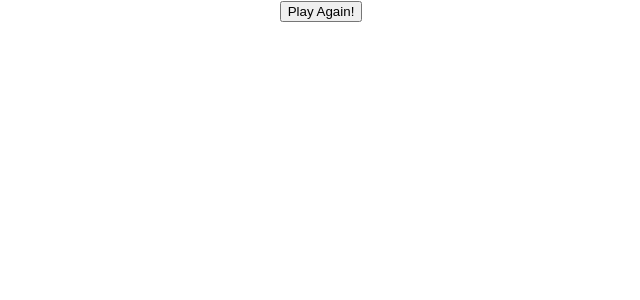
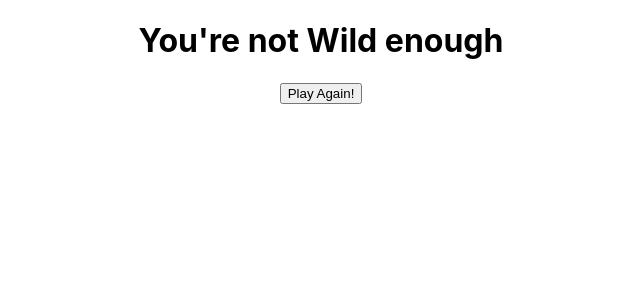
Before and after one commit to SoFar-SoGood/master, a React (Create React App) app: page /result in a window 1280 px wide. Shown: the top 300 px of the page, without its empty margins (319-959 px from the left). Built offline with nearby package versions, Linux system fonts and the light colour scheme.

Commit message:
finished setting up the game

```diff
--- a/src/App.js
+++ b/src/App.js
@@ -9,6 +9,7 @@ import ResultPage from "./components/ResultPage";
 function App() {
   const [questions, setQuestions] = useState([]);
   const [currentQuestion, setCurrentQuestion] = useState(1);
+  const [moneyDisplay, setMoneyDisplay] = useState(100);
 
   function fetchQuestions(difficulty) {
     axios
@@ -34,7 +35,7 @@ function App() {
               <HomePage
                 {...props}
                 fetchQuestions={() => {
-                  //setQuestions([]);
+                  // setQuestions([]);
                   fetchQuestions("easy");
                   props.history.push("/game");
                   setCurrentQuestion(1);
@@ -52,6 +53,8 @@ function App() {
                 currentQuestion={currentQuestion}
                 questions={questions}
                 setCurrentQuestion={setCurrentQuestion}
+                moneyDisplay={moneyDisplay}
+                setMoneyDisplay={setMoneyDisplay}
               />
             )}
           />
@@ -59,7 +62,13 @@ function App() {
           <Route
             path="/result"
             render={(props) => (
-              <ResultPage {...props} setQuestions={setQuestions} />
+              <ResultPage
+                {...props}
+                setQuestions={setQuestions}
+                setMoneyDisplay={setMoneyDisplay}
+                currentQuestion={currentQuestion}
+                setCurrentQuestion={setCurrentQuestion}
+              />
             )}
           />
           {/* <Route exact path="/" component={HomePage} /> */}
--- a/src/components/Footer.js
+++ b/src/components/Footer.js
@@ -1,11 +1,7 @@
 import React from "react";
 
 function Footer() {
-  return (
-    <div>
-      <h1>Footer</h1>
-    </div>
-  );
+  return <div>{/* <a href="http://"></a> */}</div>;
 }
 
 export default Footer;
--- a/src/components/GamePage.js
+++ b/src/components/GamePage.js
@@ -1,7 +1,10 @@
 import React from "react";
 import parse from "html-react-parser";
+import MoneyDisplay from "./MoneyDisplay";
 
 function GamePage(props) {
+  // console.log(props);
+
   const filteredQuestion = props.questions.filter((question, index) => {
     return props.currentQuestion === index + 1;
   });
@@ -21,8 +24,17 @@ function GamePage(props) {
 
   const questionStatus = (userAnswer, correctAnswer) => {
     if (userAnswer === correctAnswer) {
-      props.setCurrentQuestion(props.currentQuestion + 1);
+      if (props.currentQuestion < 15) {
+        props.setCurrentQuestion(props.currentQuestion + 1);
+      }
+
+      if (props.currentQuestion === 14) {
+        props.setMoneyDisplay(1000000);
+      } else {
+        props.setMoneyDisplay(props.moneyDisplay * 2);
+      }
     } else {
+      props.setMoneyDisplay(0);
       return props.history.push("/result");
     }
 
@@ -41,6 +53,7 @@ function GamePage(props) {
 
   return (
     <div>
+      <h1>{props.moneyDisplay}$</h1>
       <h1>{props.currentQuestion}.</h1>
       {filteredQuestion.map((item, index) => (
         <div key={index}>
--- a/src/components/HomePage.js
+++ b/src/components/HomePage.js
@@ -1,5 +1,4 @@
 import React from "react";
-import GamePage from "./GamePage";
 
 function HomePage(props) {
   return (
--- a/src/components/MoneyDisplay.js
+++ b/src/components/MoneyDisplay.js
@@ -1,6 +1,8 @@
 import React from "react";
 
-function MoneyDisplay() {
+function MoneyDisplay(props) {
+  // a function that show the amount of money earned in each question.
+  //100 - 200 - 400 - 800 - 1.600 - 3.200 - 6.400 - 12.800 - 25.6000 - 51.200 - 102.400 - 204.800 - 409.600 - 819.200 - 1.000.000
   return (
     <div>
       <h1>Money Display</h1>
--- /dev/null
+++ b/src/components/ResultMessage.js
@@ -0,0 +1,11 @@
+import React from "react";
+const ResultMessage = (props) => {
+  //console.log(props.message);
+  return (
+    <div>
+      <h1>{props.message}</h1>
+    </div>
+  );
+};
+
+export default ResultMessage;
--- a/src/components/ResultPage.js
+++ b/src/components/ResultPage.js
@@ -1,4 +1,5 @@
 import React from "react";
+import ResultMessage from "./ResultMessage";
 
 function ResultPage(props) {
   function resetQuestions() {
@@ -8,6 +9,13 @@ function ResultPage(props) {
 
   return (
     <div>
+      {props.currentQuestion <= 5 && (
+        <ResultMessage message="You're not Wild enough" />
+      )}
+      {props.currentQuestion > 5 && props.currentQuestion <= 14 && (
+        <ResultMessage message="You're not Wilder enough" />
+      )}
+      {props.currentQuestion === 15 && <ResultMessage message="You go girl" />}
       <button onClick={resetQuestions}>Play Again!</button>
     </div>
   );
```
Also changed, not shown: src/components/Answer.js (deleted, +0 -9 lines), src/components/Question.js (deleted, +0 -9 lines), src/components/arrayShuffle.js (deleted, +0 -8 lines).
